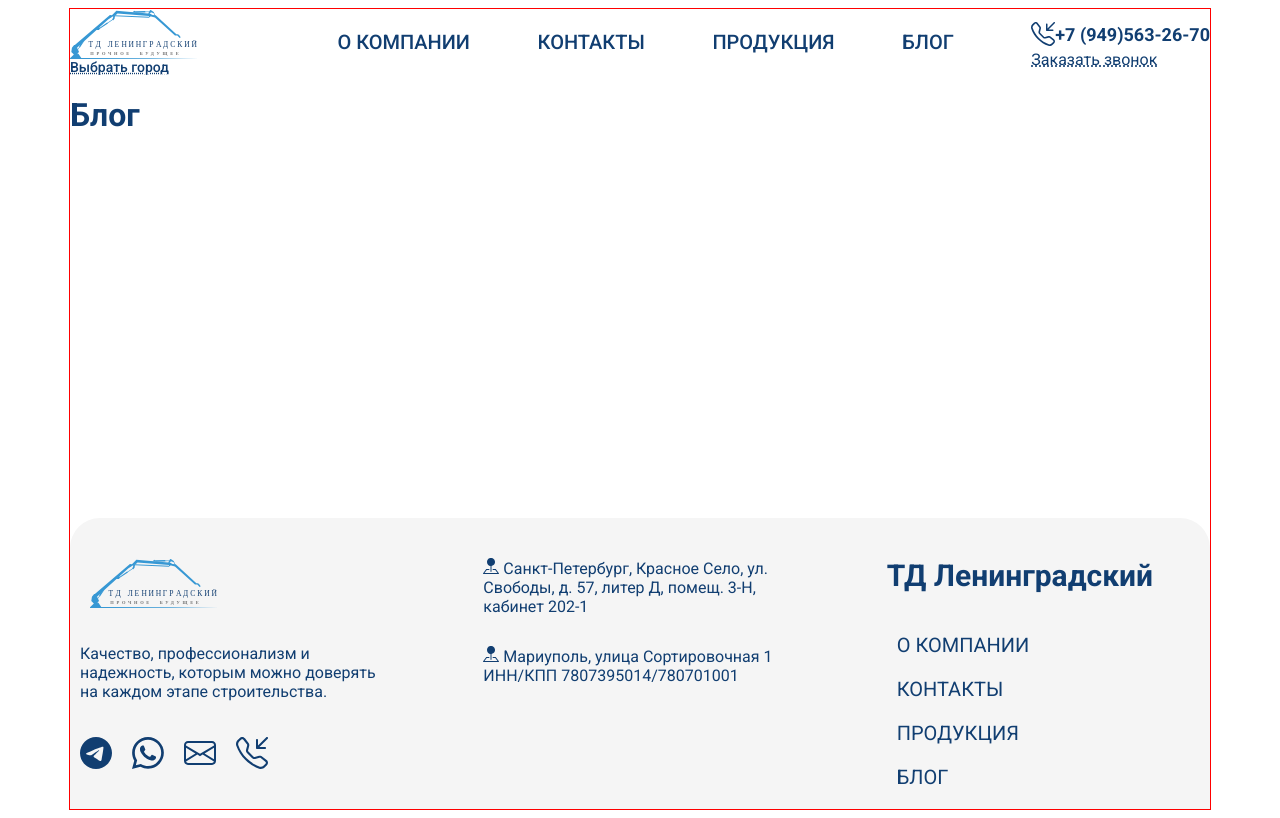
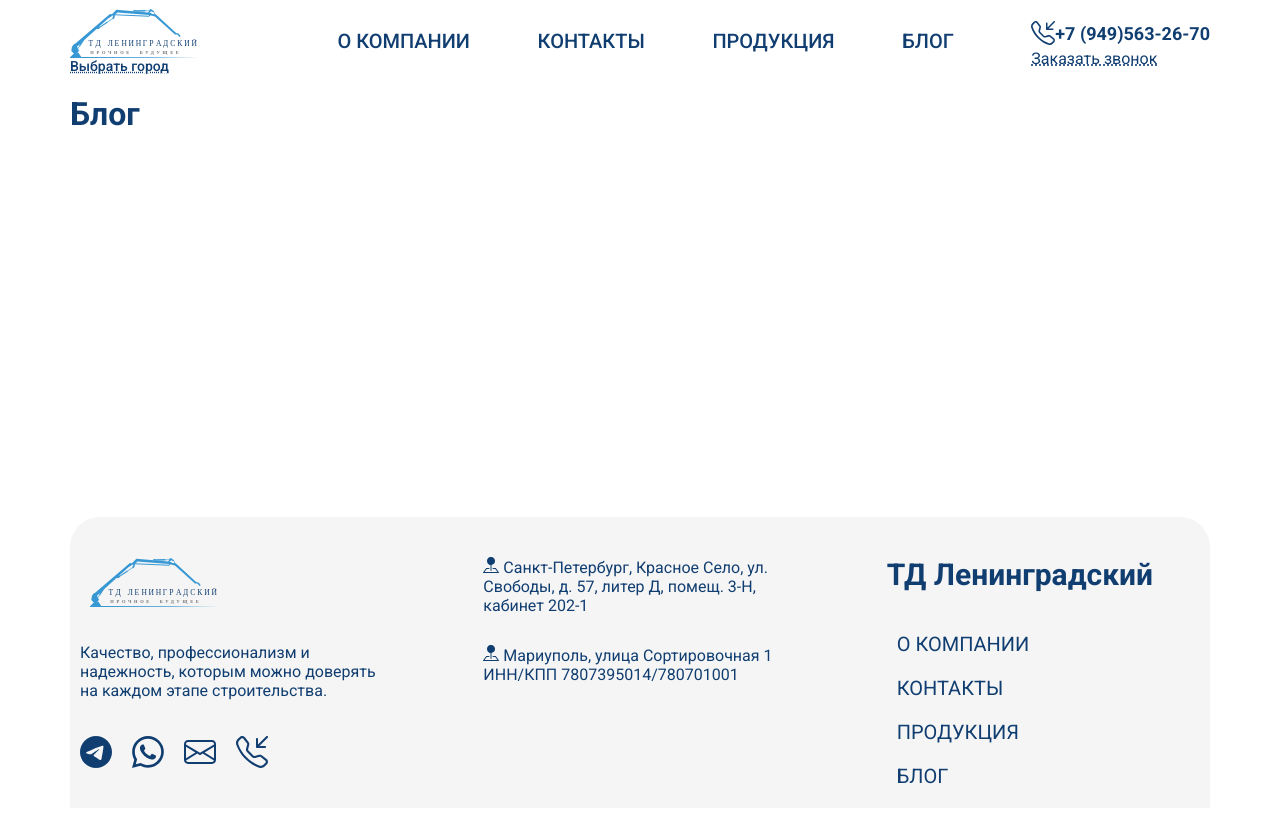
Before and after one commit to homyag/ntdlsite, a Django app: page /blog/ in a window 1280 px wide. After the commit the page ends 784 px from the top, so only its background shows below. Run offline with Django 5.2, Linux system fonts and the light colour scheme; data comes from the database, SQL or seed files in the repository; parts of the project's set-up code (start-up, migrations or seed data) failed here and were passed over; some libraries are stand-ins or nearby versions.

Commit message:
в стилях убрана отладочная обводка, когда то раньше в базовый шаблон добавлены проверки gsc и я.вм

```diff
--- a/static/css/styles.css
+++ b/static/css/styles.css
@@ -10,7 +10,7 @@
     display: flex; /* Отображать блоки в строку */
     flex-direction: column; /* Отображать блоки в колонку */
     min-height: 100vh; /* Высота контейнера */
-    border: 1px solid red; /* Для отладки */
+    /*border: 1px solid red; !* Для отладки *!*/
 }
 
 /*HEADER*/
```
Also changed, not shown: celerybeat-schedule.db, 1 other file.
